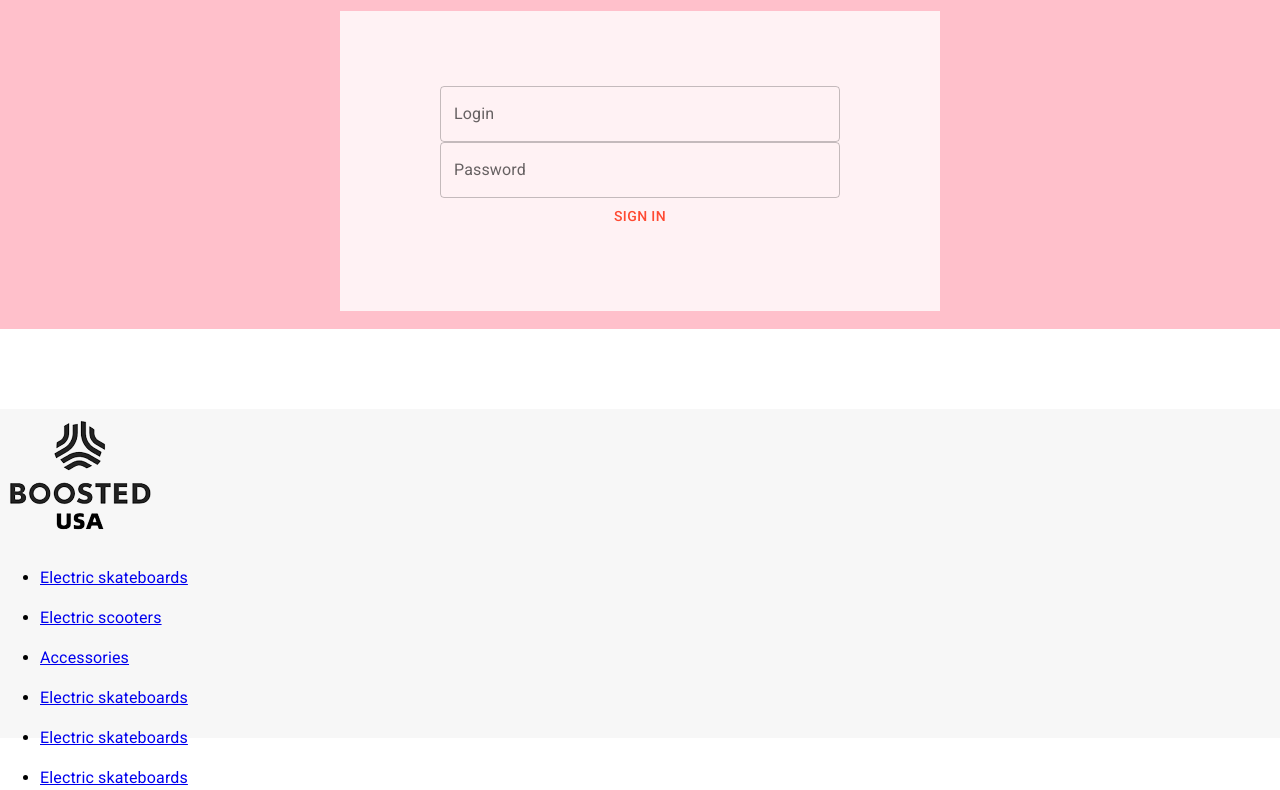
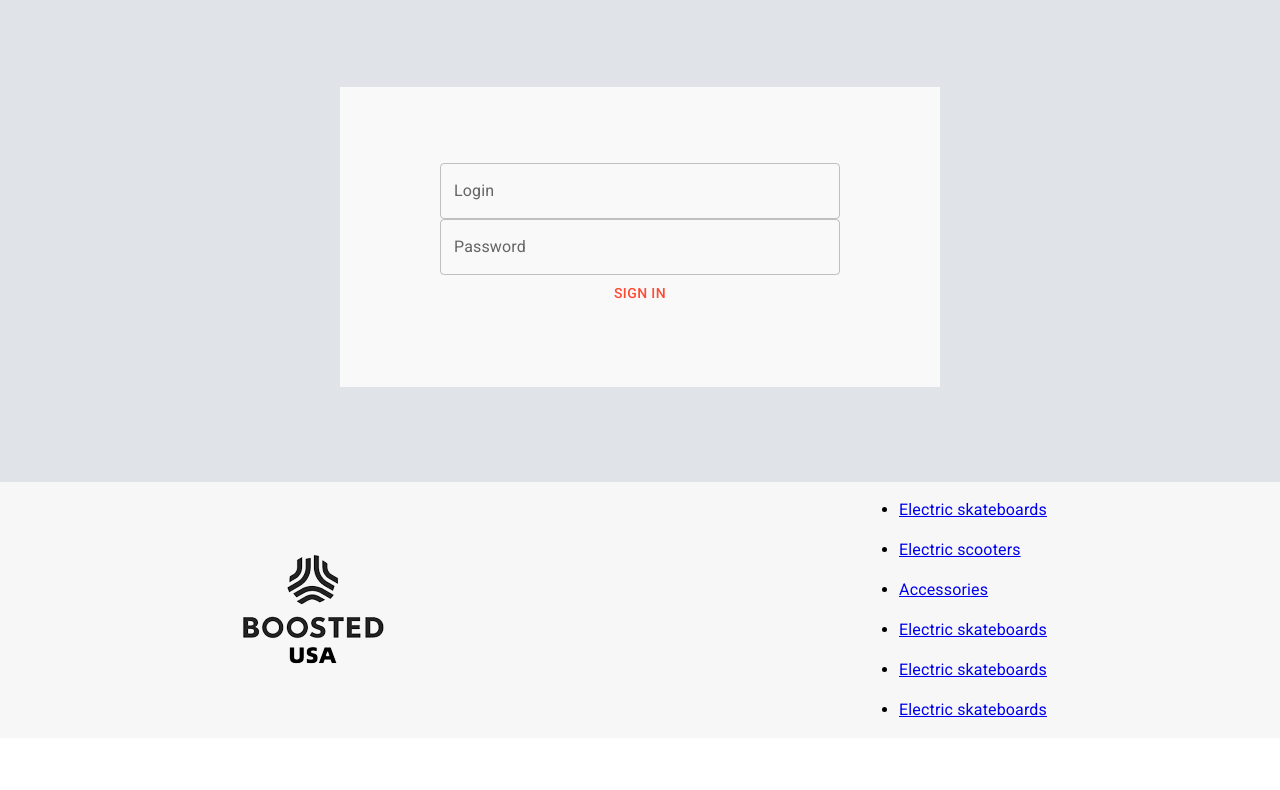
Before and after one commit to ArtyomSamsonov/Boosted-USA-site, a React app in the folder diplom/: page /login in a window 1280 px wide. Shown: the part 62-852 px from the top of the page. After the commit the page ends 800 px from the top, so only its background shows below. Built offline with nearby package versions, Linux system fonts and the light colour scheme.

Commit message:
fixed footer positioning

```diff
--- a/diplom/src/components/footer.css
+++ b/diplom/src/components/footer.css
@@ -2,6 +2,7 @@
     position: relative;
     color: #000000;
     background-color: #F7F7F7;
-    height: 329px;
-    margin-top: 80px;
+    display: flex;
+    justify-content: space-around;
+    align-items: center;
 }
--- a/diplom/src/pages/auth-page.css
+++ b/diplom/src/pages/auth-page.css
@@ -1,7 +1,6 @@
 .authPage__container {
     width: 100%;
     height: 100%;
-    background-color: pink;
     display: flex;
     justify-content: center;
     align-items: center;
```
